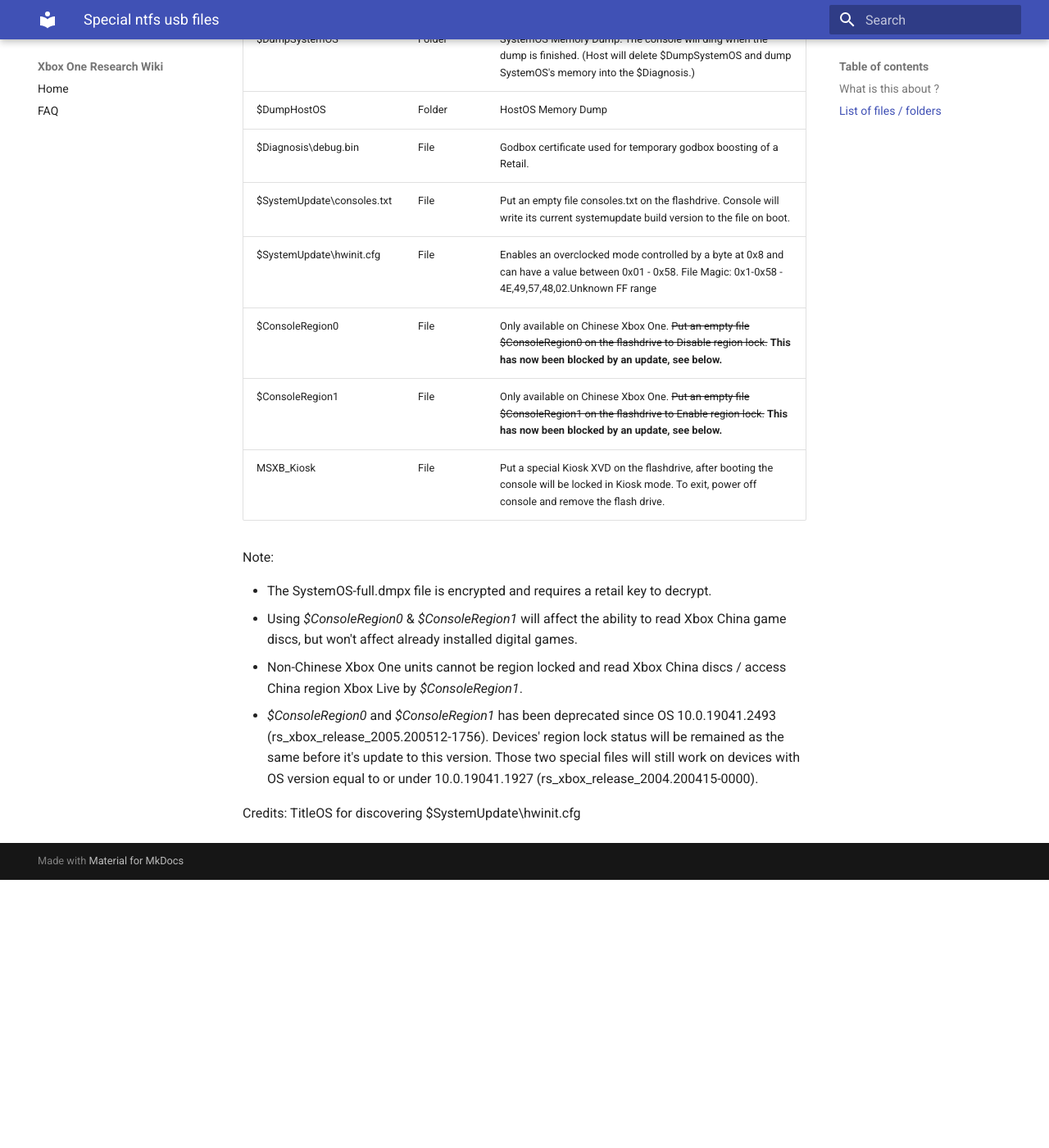
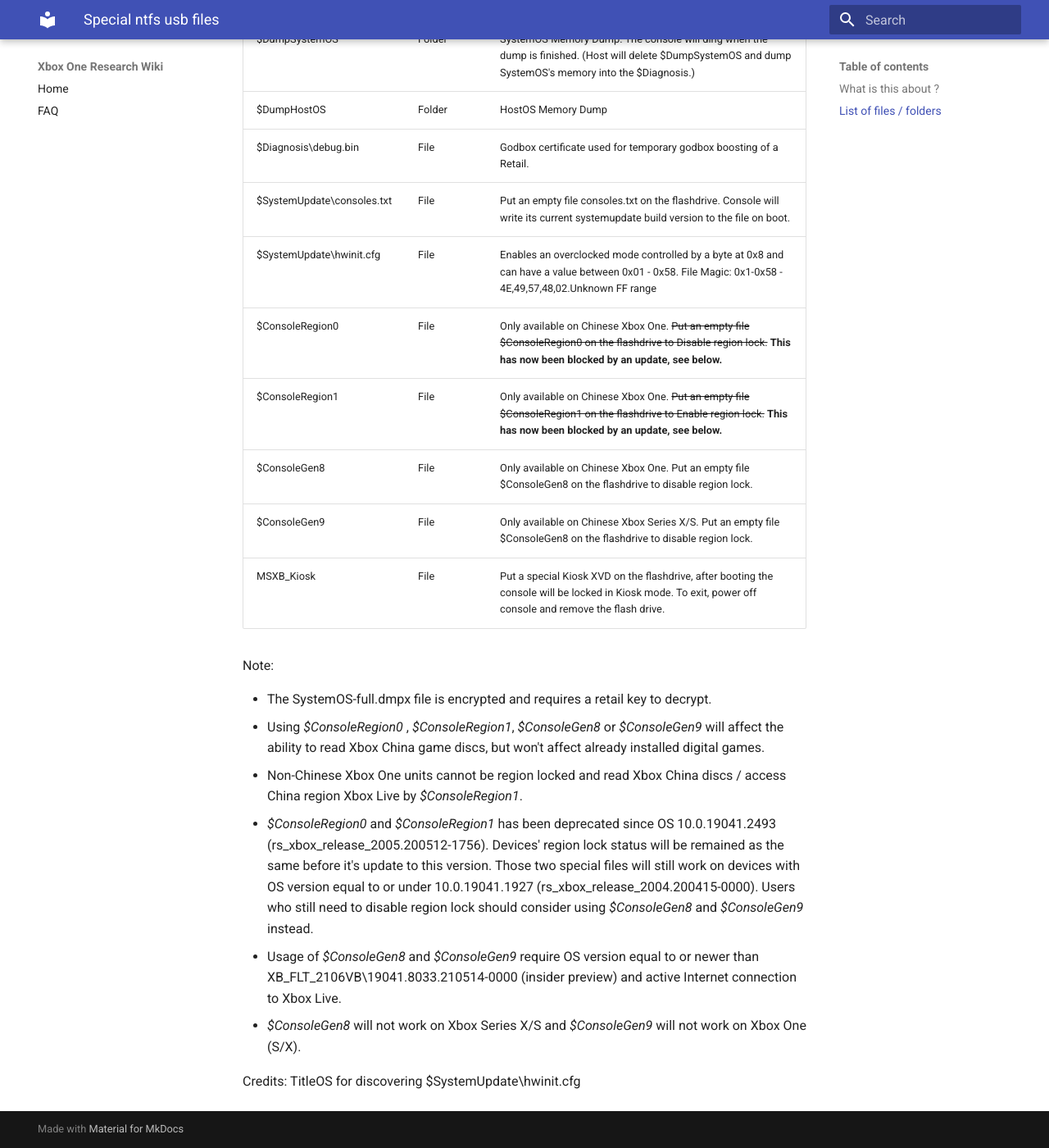
Before and after one commit to xboxoneresearch/wiki, an MkDocs documentation site: the page built from docs/special-ntfs-usb-files.md, in a window 1280 px wide and 1400 px high, scrolled down 505 px. Shown: the whole window at 82% size. Built offline with MkDocs 1.6.1 and Material for MkDocs 9.7.7, drawn with Linux system fonts in a browser that asks for light colours; before the commit the page ends 1578 px from its top, so only the background shows below that.

Commit message:
Update special-ntfs-usb-files.md
New special files for changing region lock status has been discovered.

```diff
--- a/docs/special-ntfs-usb-files.md
+++ b/docs/special-ntfs-usb-files.md
@@ -20,15 +20,19 @@
 | $SystemUpdate\\hwinit.cfg   | File   | Enables an overclocked mode controlled by a byte at 0x8 and can have a value between 0x01 - 0x58. File Magic: 0x1-0x58 - 4E,49,57,48,02.Unknown FF range|
 | $ConsoleRegion0             | File   | Only available on Chinese Xbox One. <s>Put an empty file $ConsoleRegion0 on the flashdrive to Disable region lock.</s> __This has now been blocked by an update, see below.__|
 | $ConsoleRegion1             | File   | Only available on Chinese Xbox One. <s>Put an empty file $ConsoleRegion1 on the flashdrive to Enable region lock.</s> __This has now been blocked by an update, see below.__|
+| $ConsoleGen8             | File   | Only available on Chinese Xbox One. Put an empty file $ConsoleGen8 on the flashdrive to disable region lock.|
+| $ConsoleGen9             | File   | Only available on Chinese Xbox Series X/S. Put an empty file $ConsoleGen8 on the flashdrive to disable region lock.|
 | MSXB_Kiosk                 | File   | Put a special Kiosk XVD on the flashdrive, after booting the console will be locked in Kiosk mode. To exit, power off console and remove the flash drive. |
 
 Note:
 
 * The SystemOS-full.dmpx file is encrypted and requires a retail key
   to decrypt.
-* Using *$ConsoleRegion0* & *$ConsoleRegion1* will affect the ability to read Xbox China game discs, but won't affect already installed digital games.
+* Using *$ConsoleRegion0* , *$ConsoleRegion1*, *$ConsoleGen8* or *$ConsoleGen9* will affect the ability to read Xbox China game discs, but won't affect already installed digital games.
 * Non-Chinese Xbox One units cannot be region locked and read Xbox China discs / access China region Xbox Live by *$ConsoleRegion1*.
-* *$ConsoleRegion0* and *$ConsoleRegion1* has been deprecated since OS 10.0.19041.2493 (rs_xbox_release_2005.200512-1756). Devices' region lock status will be remained as the same before it's update to this version. Those two special files will still work on devices with OS version equal to or under 10.0.19041.1927 (rs_xbox_release_2004.200415-0000).
+* *$ConsoleRegion0* and *$ConsoleRegion1* has been deprecated since OS 10.0.19041.2493 (rs_xbox_release_2005.200512-1756). Devices' region lock status will be remained as the same before it's update to this version. Those two special files will still work on devices with OS version equal to or under 10.0.19041.1927 (rs_xbox_release_2004.200415-0000). Users who still need to disable region lock should consider using *$ConsoleGen8* and *$ConsoleGen9* instead.
+* Usage of *$ConsoleGen8* and *$ConsoleGen9* require OS version equal to or newer than XB_FLT_2106VB\19041.8033.210514-0000 (insider preview) and active Internet connection to Xbox Live.
+* *$ConsoleGen8* will not work on Xbox Series X/S and *$ConsoleGen9* will not work on Xbox One (S/X).
 
 Credits:
 TitleOS for discovering $SystemUpdate\\hwinit.cfg
```
